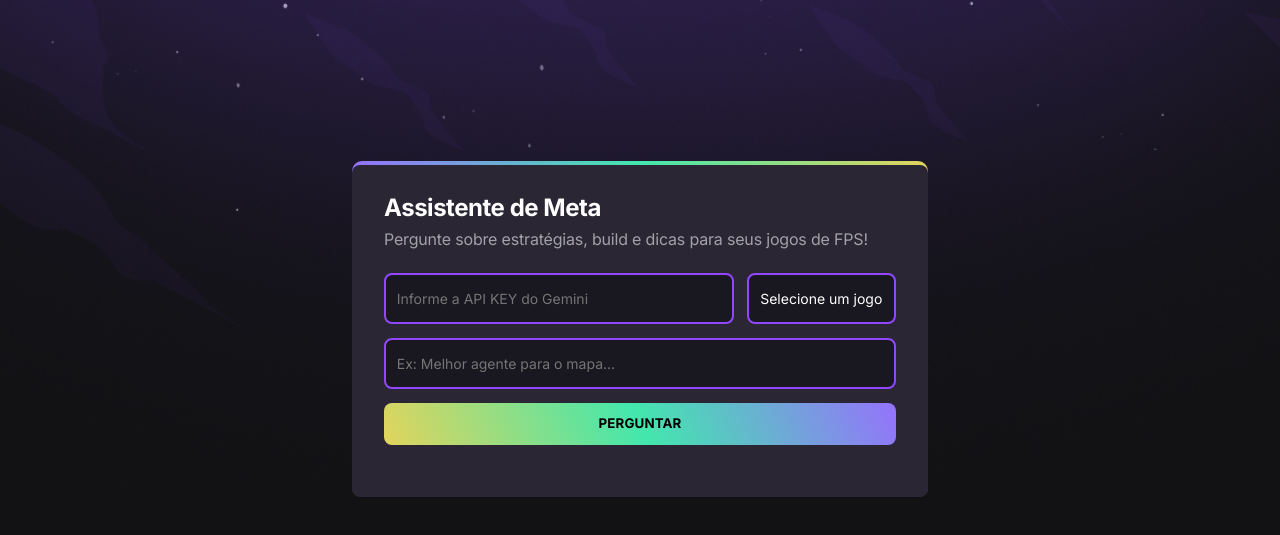
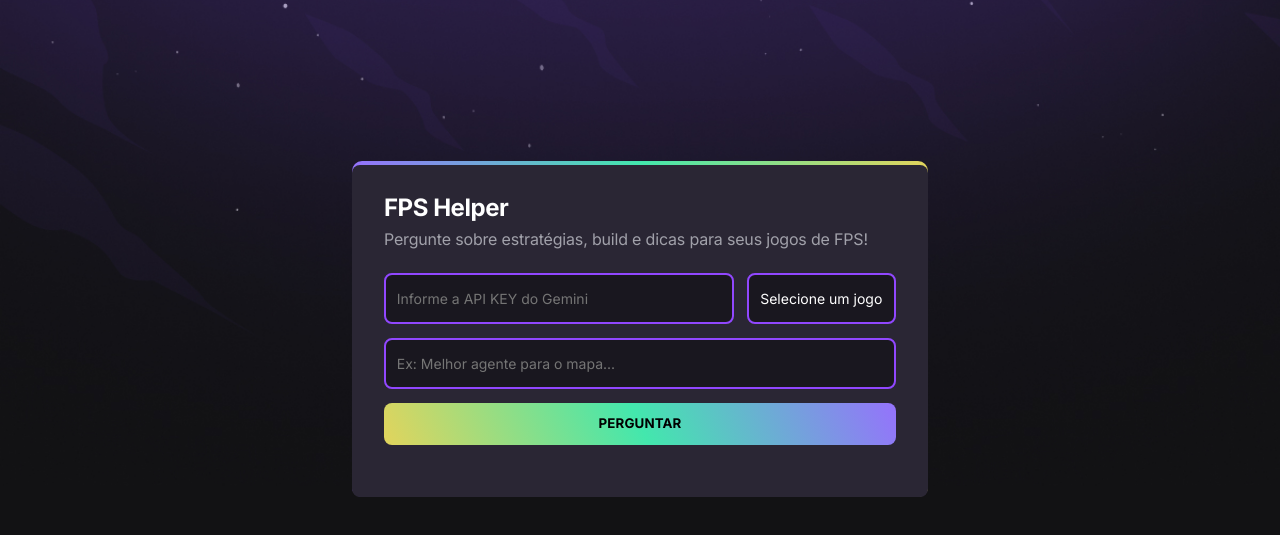
Before and after one commit to sarahalves93/nlw, a plain HTML site: page index.html in a window 1280 px wide. Shown: the part 187-722 px from the top of the page. Drawn offline with Linux system fonts and the light colour scheme.

Commit message:
Update index.html

```diff
--- a/index.html
+++ b/index.html
@@ -8,7 +8,7 @@
   <link href="https://fonts.googleapis.com/css2?family=Inter:ital,opsz,wght@0,14..32,100..900;1,14..32,100..900&family=Open+Sans:ital,wght@0,300..800;1,300..800&display=swap" rel="stylesheet">
   <meta charset="UTF-8">
   <meta name="viewport" content="width=device-width, initial-scale=1.0">
-  <title>Assistente de Meta | NLW Agents</title>
+  <title>FPS Helper | NLW</title>
   <link rel="stylesheet" href="./style.css">
 </head>
 
@@ -20,7 +20,7 @@
   <main>
     <section>
       <div>
-        <h2 class="title">Assistente de Meta</h2>
+        <h2 class="title">FPS Helper</h2>
         <p>Pergunte sobre estratégias, build e dicas para seus jogos de FPS!</p>
 
         <form id="form">
```
